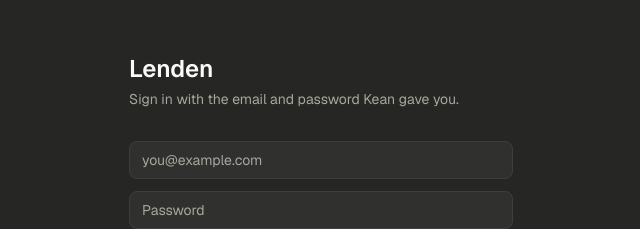
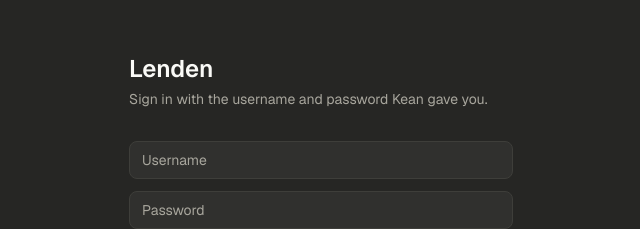
Before and after one commit to ksereno/lenden, a Next.js app: page /login in a window 1280 px wide. Shown: the part 235-464 px from the top of the page, without its empty margins (319-959 px from the left). Built offline with nearby package versions, Linux system fonts and the light colour scheme.

Commit message:
Switch login to plain usernames instead of email
Supabase auth is still email-based under the hood, but the group signs
in with simple usernames (keanosereno, jesscabral, etc.) mapped to
internal placeholder emails at @lenden.local via lib/auth.ts.

```diff
--- a/app/login/page.tsx
+++ b/app/login/page.tsx
@@ -3,10 +3,11 @@
 import { useState } from "react";
 import { useRouter } from "next/navigation";
 import { createClient } from "@/lib/supabase/client";
+import { usernameToEmail } from "@/lib/auth";
 
 export default function LoginPage() {
   const router = useRouter();
-  const [email, setEmail] = useState("");
+  const [username, setUsername] = useState("");
   const [password, setPassword] = useState("");
   const [status, setStatus] = useState<"idle" | "loading" | "error">("idle");
   const [error, setError] = useState("");
@@ -17,10 +18,13 @@ export default function LoginPage() {
     setError("");
 
     const supabase = createClient();
-    const { error } = await supabase.auth.signInWithPassword({ email, password });
+    const { error } = await supabase.auth.signInWithPassword({
+      email: usernameToEmail(username),
+      password,
+    });
 
     if (error) {
-      setError(error.message);
+      setError("Wrong username or password.");
       setStatus("error");
     } else {
       router.push("/");
@@ -32,16 +36,17 @@ export default function LoginPage() {
     <main className="flex flex-1 items-center justify-center px-4">
       <div className="w-full max-w-sm">
         <h1 className="mb-1 text-2xl font-semibold text-foreground">Lenden</h1>
-        <p className="mb-8 text-sm text-muted">Sign in with the email and password Kean gave you.</p>
+        <p className="mb-8 text-sm text-muted">Sign in with the username and password Kean gave you.</p>
 
         <form onSubmit={handleSubmit} className="flex flex-col gap-3">
           <input
-            type="email"
+            type="text"
             required
-            value={email}
-            onChange={(e) => setEmail(e.target.value)}
-            placeholder="you@example.com"
+            value={username}
+            onChange={(e) => setUsername(e.target.value)}
+            placeholder="Username"
             autoComplete="username"
+            autoCapitalize="off"
             className="rounded-lg border border-border bg-surface px-3 py-2 text-sm text-foreground placeholder:text-muted focus:border-accent focus:outline-none"
           />
           <input
--- /dev/null
+++ b/lib/auth.ts
@@ -0,0 +1,7 @@
+// Supabase auth is email-based, but the group signs in with plain usernames.
+// Each account's real email in Supabase is "<username>@lenden.local".
+export const USERNAME_DOMAIN = "lenden.local";
+
+export function usernameToEmail(username: string): string {
+  return `${username.trim().toLowerCase()}@${USERNAME_DOMAIN}`;
+}
```
Also changed, not shown: 1 other file (tests, documents, lock files or other folders).
